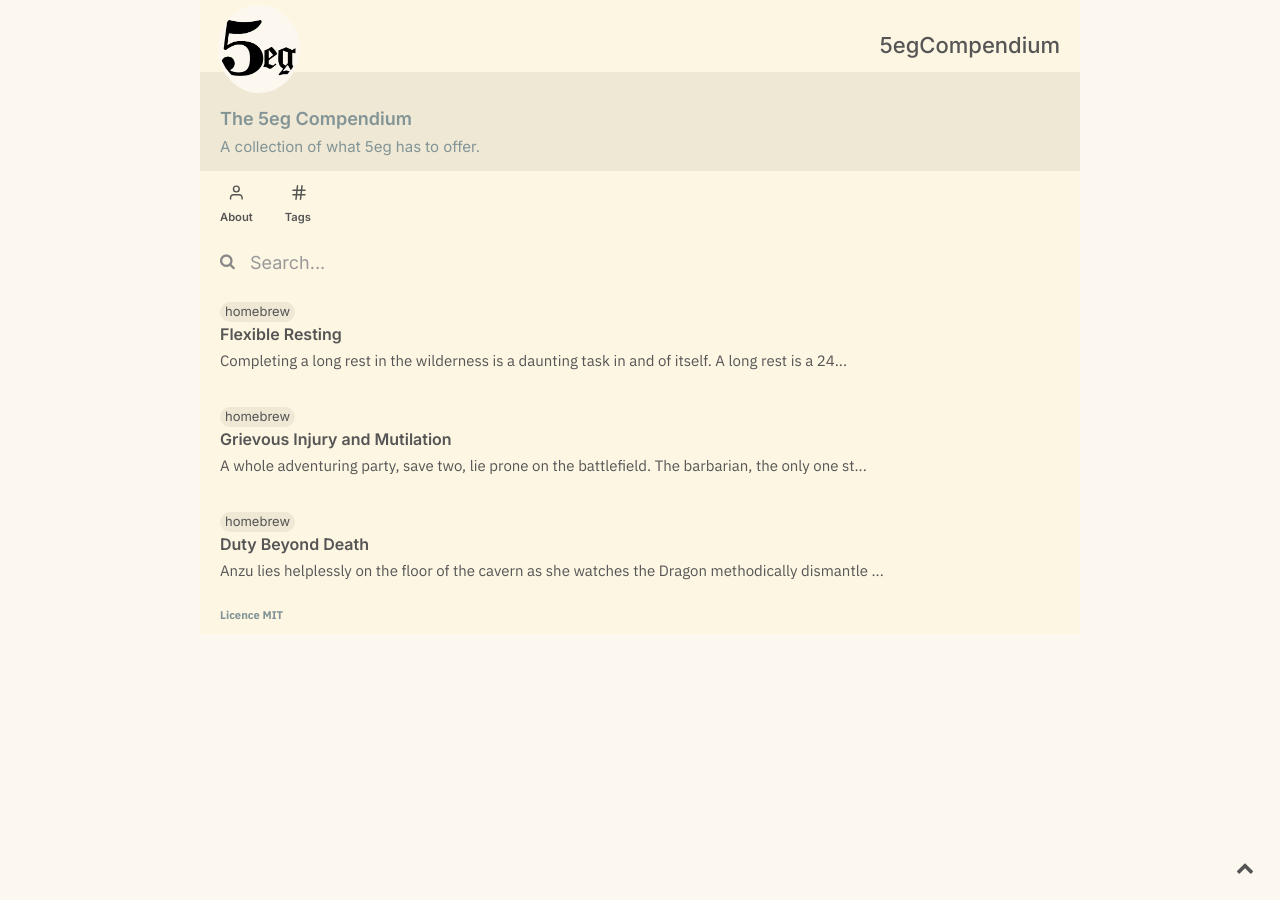
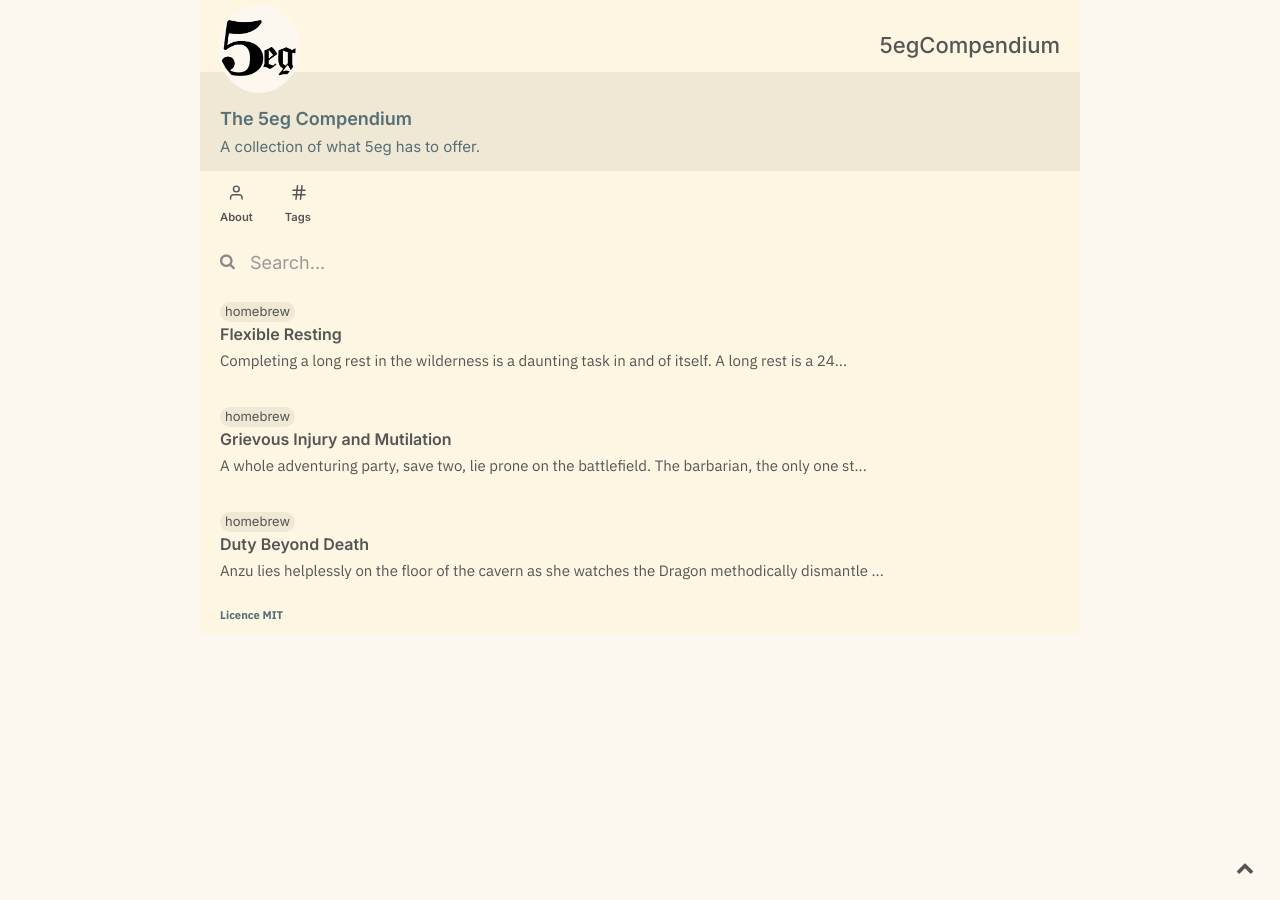
Before and after one commit to 5egeneral/compendium, a Jekyll site: the page built from index.md, in a window 1280 px wide. Built offline with Jekyll 4.4.1, drawn with Linux system fonts in a browser that asks for light colours.

Commit message:
Update style.css

```diff
--- a/assets/css/style.css
+++ b/assets/css/style.css
@@ -90,7 +90,7 @@ h1, h2, h3, h4, h5, h6 {
 }
 
 a, p, ul, li, ol, table, span, blockquote {
-    color: #839496;
+    color: #586E75;
     font-family:  'IBM Plex Sans', Inter, 'Segoe UI', Roboto, 'Helvetica Neue', Arial, sans-serif;
     font-size: 18px;  /* Let's set the font-size to something old-man friendly */
 }
```
